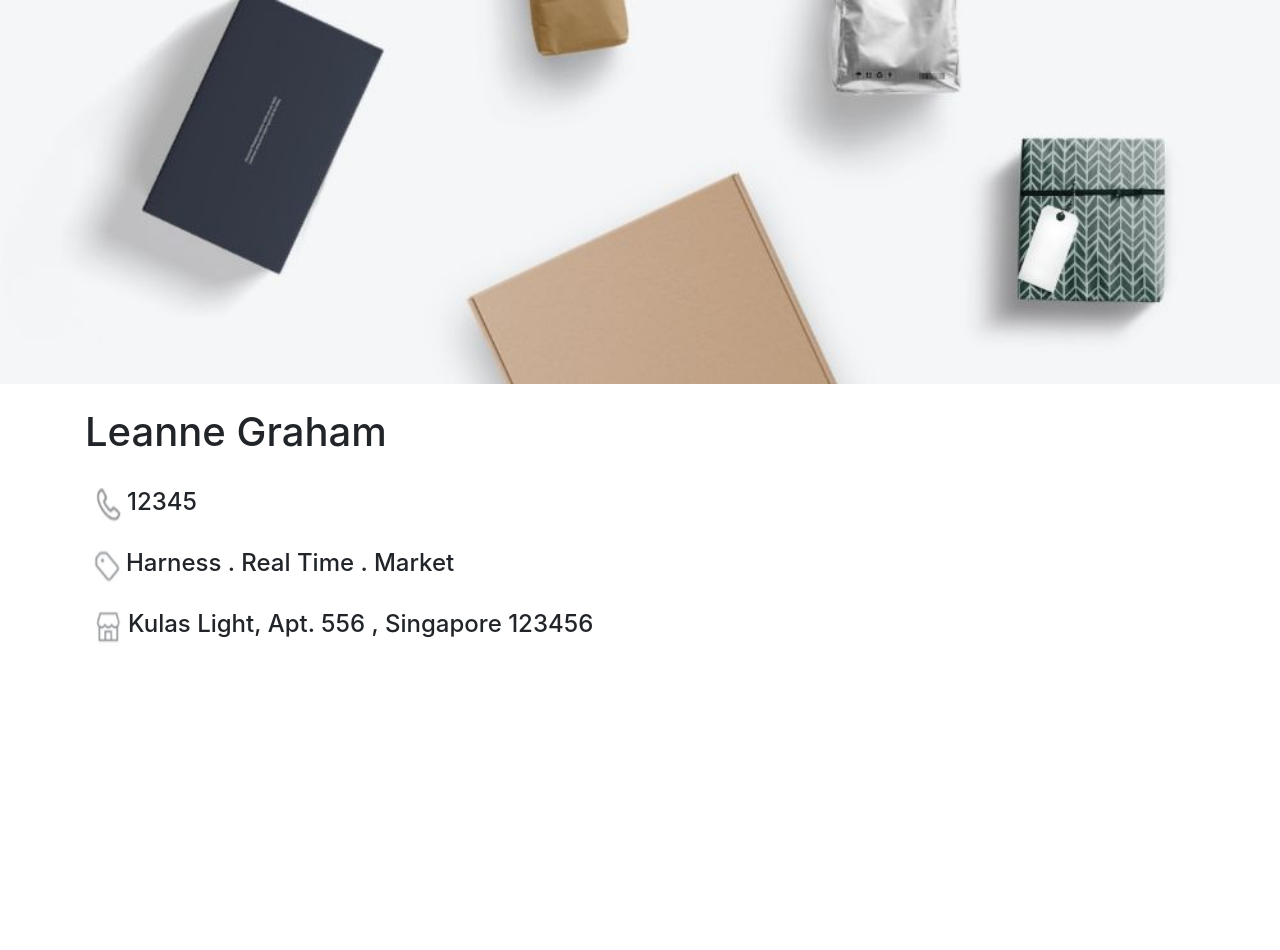
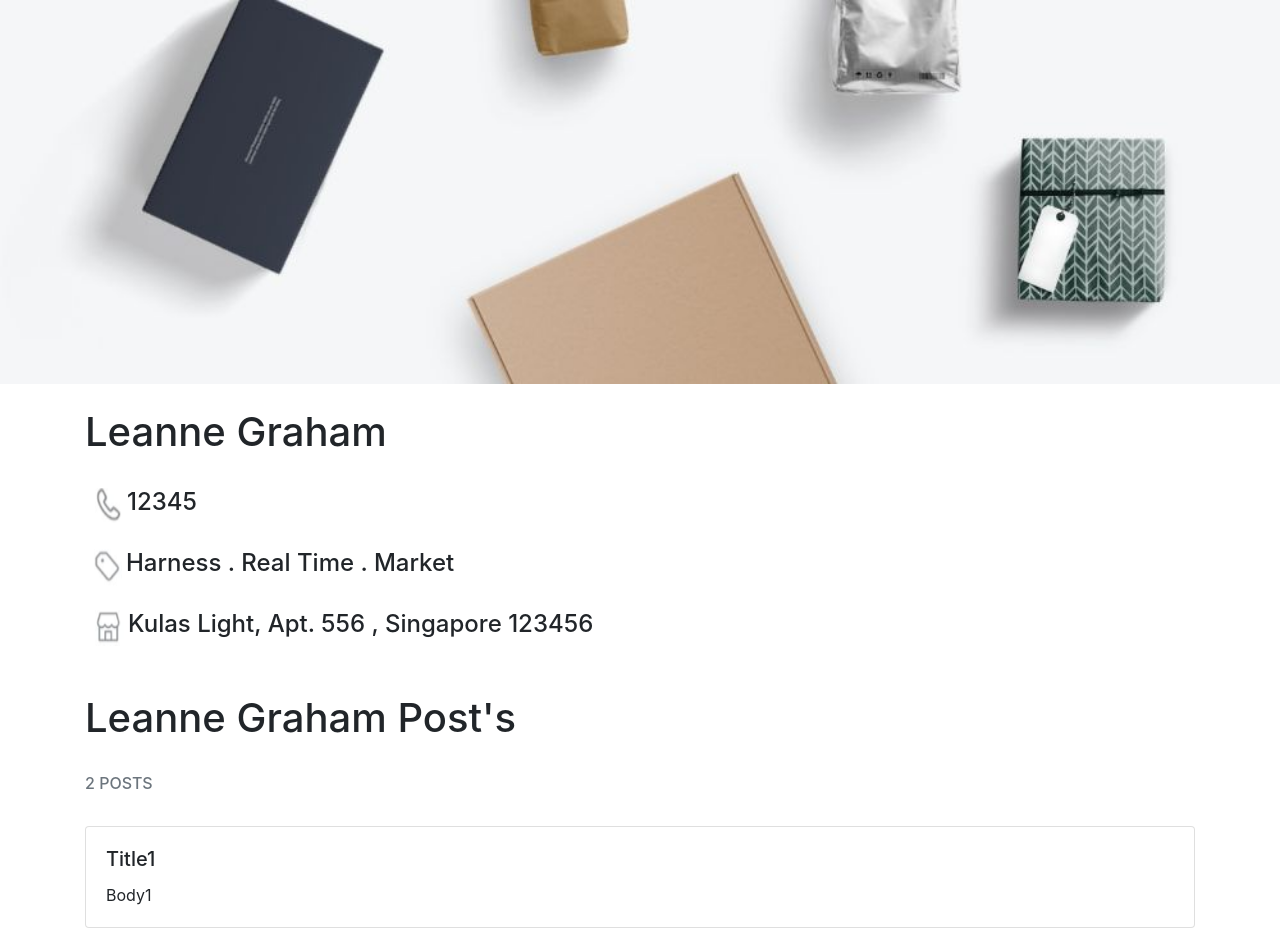
Before and after one commit to dcchan98/tinvio-ap, a React (Create React App) app: page / in a window 1280 px wide. Shown: the top 950 px of the page. Before the commit the page ends 800 px from the top, so only its background shows below. Built offline with nearby package versions, Linux system fonts and the light colour scheme.

Commit message:
Add post layout

```diff
--- /dev/null
+++ b/src/components/Card.js
@@ -0,0 +1,20 @@
+/** @format */
+
+import React from "react";
+
+export default function Card({ title, body }) {
+	return (
+		<div>
+			<div class='card'>
+
+				<div class='card-body'>
+					<h5 class='card-title'>{title}</h5>
+					<p class='card-text'>
+						{body}
+					</p>
+
+				</div>
+			</div>
+		</div>
+	);
+}
--- a/src/pages/PostPage.js
+++ b/src/pages/PostPage.js
@@ -2,6 +2,7 @@ import React, { Component } from 'react'
 
 import HeaderImage from '../components/HeaderImage'
 import IconText from '../components/IconText'
+import Card from '../components/Card'
 
 const imageURL = "images/image.jpg"
 const phoneURL = 'images/phone.png'
@@ -25,8 +26,21 @@ export default class PostPage extends Component {
       <br/>
       <IconText iconsURL = {shopURL} text = {'Kulas Light, Apt. 556 , Singapore 123456'}/>
       <br/>
-      <br></br>
+      <br/>
+      <h1>Leanne Graham Post's</h1>
+      <br/>
+      <h6 className="text-secondary">2 POSTS</h6>
+    {/* Use map to change  */}
+      <br/>
+      <Card title ="Title1" body ="Body1"/>
+      <br/>
+      <Card title ="Title2" body ="Body2"/>
+
+
+
       </div>
+
+
 
 
 
```
Also changed, not shown: 1 other file (tests, documents, lock files or other folders).
